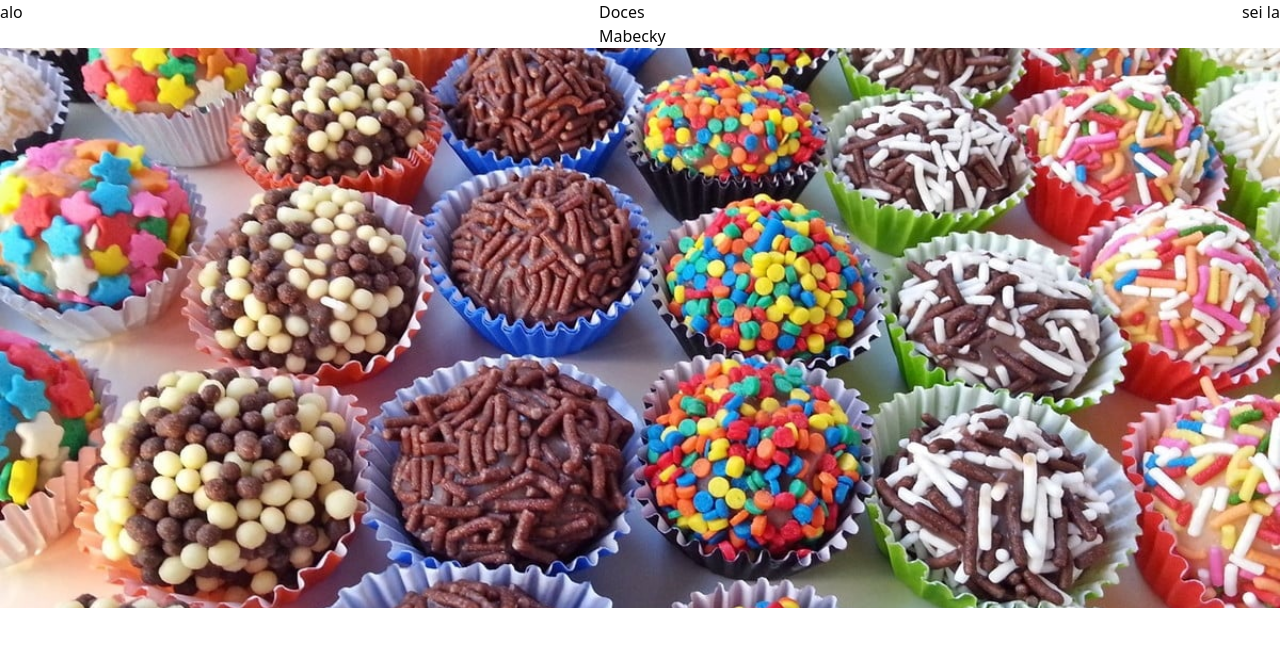
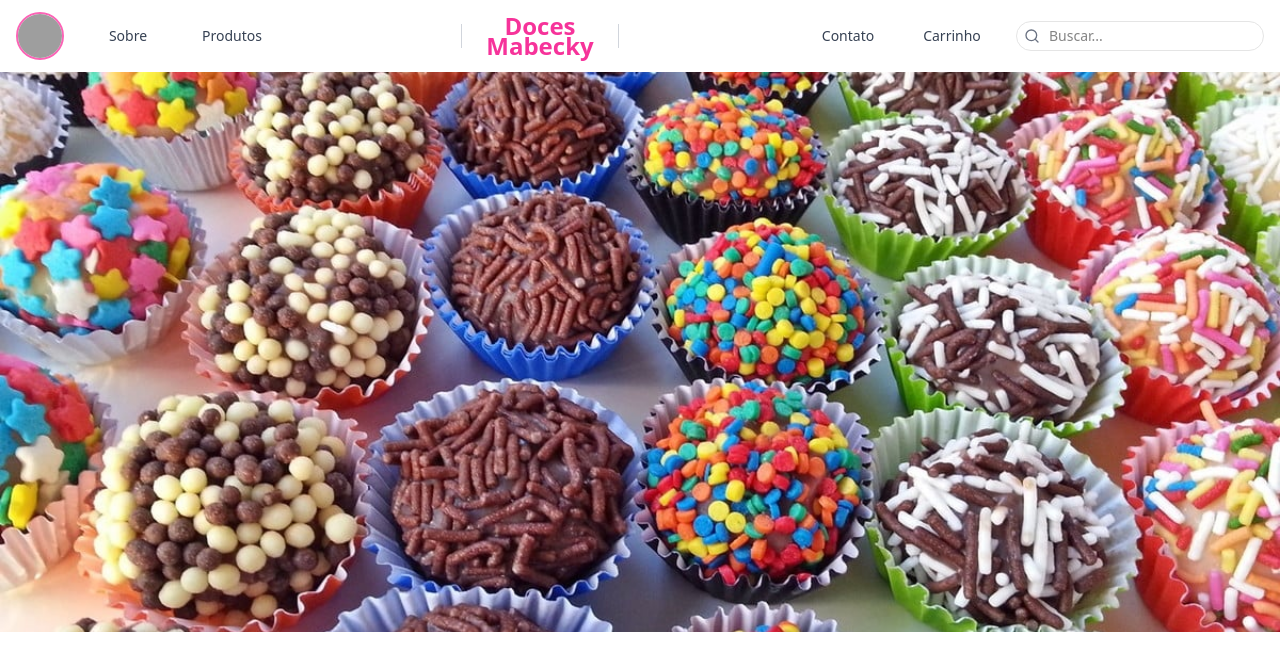
Before and after one commit to davilepore/Loja-doces, a Next.js app: page / in a window 1280 px wide. Shown: the top 670 px of the page. Built offline with nearby package versions, Linux system fonts and the light colour scheme; grey boxes are pictures that could not be loaded.

Commit message:
feat(style): updated navbar component

```diff
--- a/app/_components/Navbar.tsx
+++ b/app/_components/Navbar.tsx
@@ -1,16 +1,109 @@
-function Navbar() {
+"use client";
+
+import { useState } from "react";
+import Image from "next/image";
+import { Search, Menu, X } from "lucide-react";
+
+export default function Navbar() {
+  const [open, setOpen] = useState(false);
+
   return (
-    <div className="flex justify-between">
-      <div>alo</div>
-      <div>
-        <h2>Doces</h2>
-        <h2>Mabecky</h2>
+    <nav className="w-full bg-white shadow-md relative">
+      <div className="max-w-7xl mx-auto px-4 py-3 flex items-center justify-between">
+        {/* ESQUERDA */}
+        <div className="flex items-center gap-6">
+          {/* Logo */}
+          <div className="relative w-10 h-10 md:w-12 md:h-12 rounded-full overflow-hidden border-2 border-pink-400">
+            <Image src="/logo.png" alt="Logo" fill className="object-cover" />
+          </div>
+
+          {/* Textos esquerda (Desktop) */}
+          <div className="hidden md:flex items-center gap-6">
+            <span className="flex justify-center w-20 text-sm font-medium text-gray-700 hover:text-pink-500 cursor-pointer">
+              Sobre
+            </span>
+            <span className="flex justify-center w-20 text-sm font-medium text-gray-700 hover:text-pink-500 cursor-pointer">
+              Produtos
+            </span>
+          </div>
+        </div>
+
+        {/* CENTRO */}
+        <div className="flex items-center gap-6">
+          {/* Separator */}
+          <div className="hidden md:block h-6 w-px bg-gray-300" />
+
+          {/* Nome */}
+          <div className="text-xl md:text-2xl font-bold text-pink-500 flex flex-col items-center leading-5">
+            <span>Doces</span>
+            <span>Mabecky</span>
+          </div>
+
+          {/* Separator */}
+          <div className="hidden md:block h-6 w-px bg-gray-300" />
+        </div>
+
+        {/* DIREITA */}
+        <div className="flex items-center gap-6">
+          {/* Textos direita (Desktop) */}
+          <div className="hidden md:flex items-center gap-6">
+            <span className="flex justify-center w-20 text-sm font-medium text-gray-700 hover:text-pink-500 cursor-pointer">
+              Contato
+            </span>
+            <span className="flex justify-center w-20 text-sm font-medium text-gray-700 hover:text-pink-500 cursor-pointer">
+              Carrinho
+            </span>
+          </div>
+
+          {/* Busca Desktop */}
+          <div className="hidden md:block relative">
+            <input
+              type="text"
+              placeholder="Buscar..."
+              className="pl-8 pr-3 py-1 border rounded-full text-sm focus:outline-none focus:ring-2 focus:ring-pink-400"
+            />
+            <Search
+              size={16}
+              className="absolute left-2 top-1/2 -translate-y-1/2 text-gray-500"
+            />
+          </div>
+
+          {/* Menu Mobile */}
+          <button onClick={() => setOpen(!open)} className="md:hidden">
+            {open ? <X size={26} /> : <Menu size={26} />}
+          </button>
+        </div>
       </div>
-      <div>
-        <h2>sei la</h2>
-      </div>
-    </div>
+
+      {/* MENU MOBILE */}
+      {open && (
+        <div className="md:hidden bg-white border-t shadow-lg px-4 py-4 space-y-4 text-center">
+          <span className="block hover:text-pink-500 cursor-pointer">
+            Sobre
+          </span>
+          <span className="block hover:text-pink-500 cursor-pointer">
+            Produtos
+          </span>
+          <span className="block hover:text-pink-500 cursor-pointer">
+            Contato
+          </span>
+          <span className="block hover:text-pink-500 cursor-pointer">
+            Carrinho
+          </span>
+
+          <div className="relative pt-2">
+            <input
+              type="text"
+              placeholder="Buscar..."
+              className="w-full pl-8 pr-3 py-2 border rounded-full text-sm focus:outline-none focus:ring-2 focus:ring-pink-400"
+            />
+            <Search
+              size={16}
+              className="absolute left-2 top-1/2 -translate-y-1/2 text-gray-500"
+            />
+          </div>
+        </div>
+      )}
+    </nav>
   );
 }
-
-export default Navbar;
```
